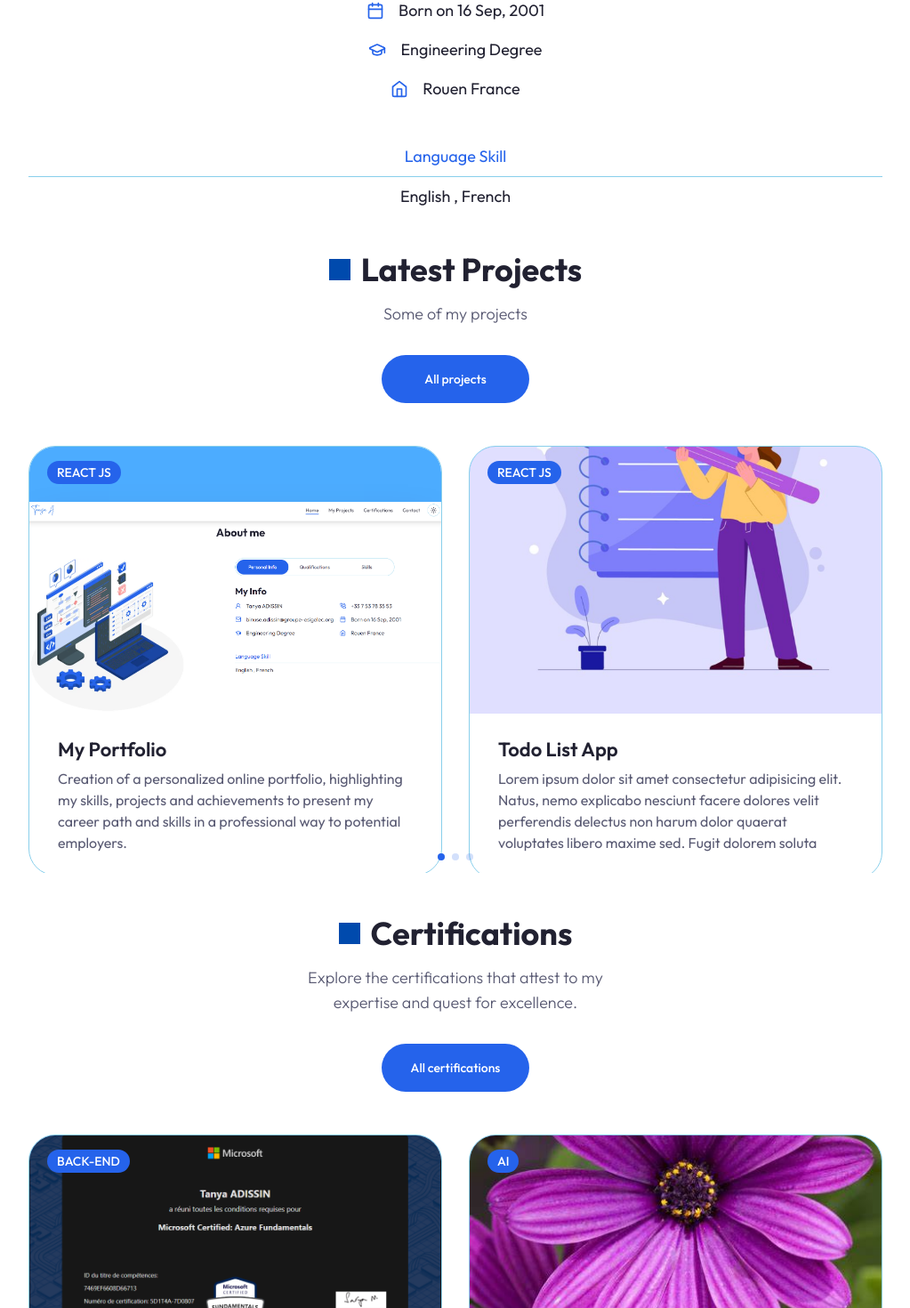
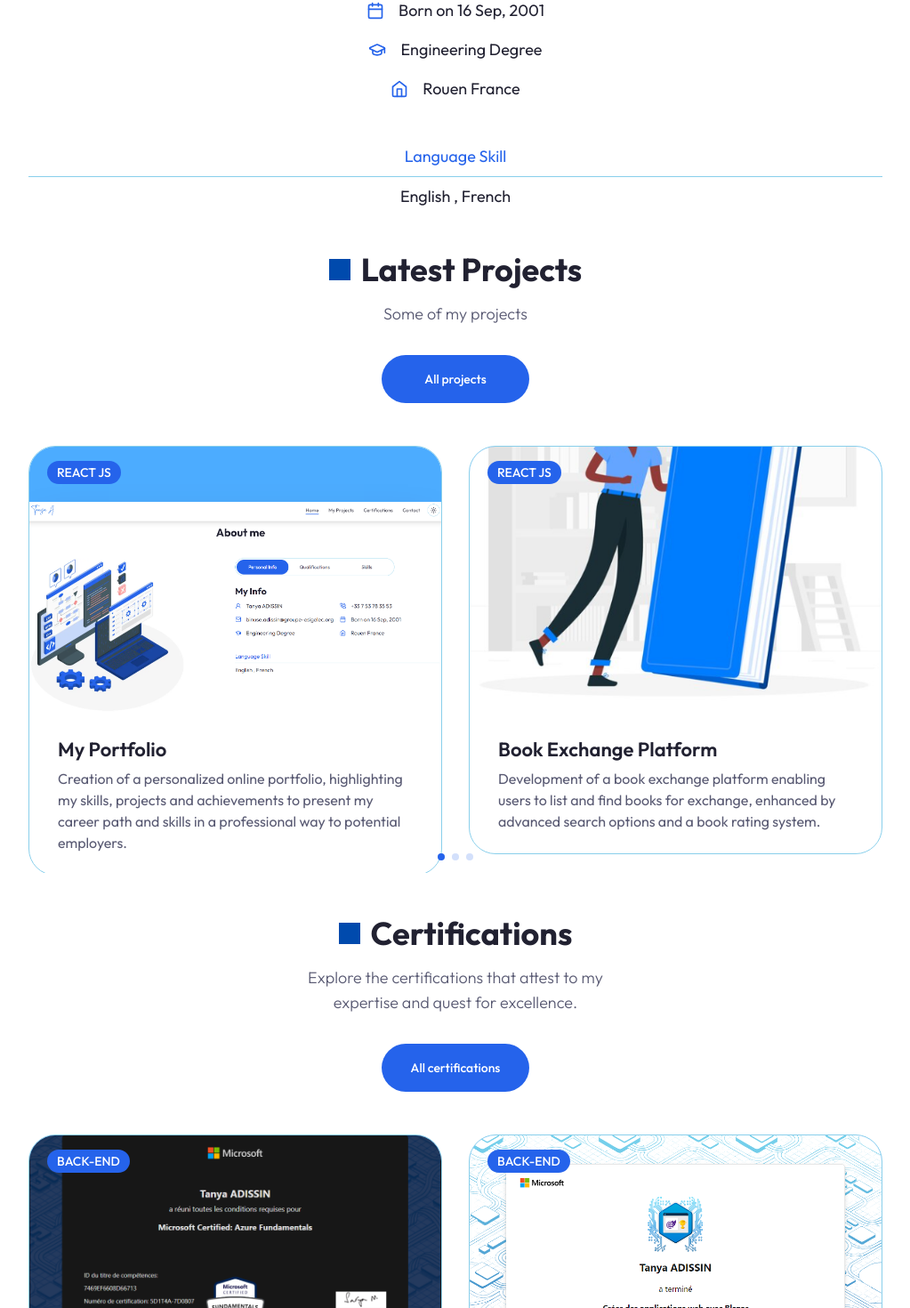
Before and after one commit to Binuse4/myportfolio, a Next.js app: page / in a window 1280 px wide. Shown: the part 1318-2788 px from the top of the page at 89% size, without its empty margins (128-1151 px from the left). Built offline with nearby package versions, Linux system fonts and the light colour scheme.

Commit message:
style: :art: Remove some part because of first deplyement

```diff
--- a/app/certifications/page.jsx
+++ b/app/certifications/page.jsx
@@ -9,11 +9,11 @@ const certificationData = [
         category: 'back-end',
         name:'Microsoft Azure Fundamentals',
     },
-    {
-      image: '/certification/certificationTest.png',
-      category: 'AI',
-      name:'Microsoft AI Fundamentals',
-    },
+    // {
+    //   image: '/certification/certificationTest.png',
+    //   category: 'AI',
+    //   name:'Microsoft AI Fundamentals',
+    // },
     {
       image: '/certification/BlazorDonet.PNG',
       category: 'back-end',
--- a/app/contact/page.jsx
+++ b/app/contact/page.jsx
@@ -43,7 +43,7 @@ const Contact = () => {
                             <div> +33 7 53 78 35 57</div>
                         </div>
                     </div>
-                   <Form/>
+                   {/* <Form/> */}
                 </div>
             </div>
         </section>
--- a/app/page.jsx
+++ b/app/page.jsx
@@ -18,7 +18,7 @@ export default function Home() {
       {/* <Services/> */}
       <Work/>
       <Certifications/>
-      <Reviews/>
+      {/* <Reviews/> */}
       <Cta/>
     </main>
   );
--- a/components/Certifications.jsx
+++ b/components/Certifications.jsx
@@ -16,18 +16,18 @@ const certificationData = [
       category: 'back-end',
       name:'Microsoft Azure Fundamentals',
   },
-  {
-    image: '/certification/certificationTest.png',
-    category: 'AI',
-    name:'Microsoft AI Fundamentals',
-  },
+  // {
+  //   image: '/certification/certificationTest.png',
+  //   category: 'AI',
+  //   name:'Microsoft AI Fundamentals',
+  // },
   {
     image: '/certification/BlazorDonet.PNG',
     category: 'back-end',
     name:'Microsoft Blazor',
   },
   {
-      image: '/certification/ReactJS.PNG',
+      image: '/certification/ReactJs.PNG',
       category: 'front-end',
       name:'ReactJS',
   },
--- a/components/Works.jsx
+++ b/components/Works.jsx
@@ -19,14 +19,14 @@ const projectData = [
         link:'/',
         github: 'https://github.com/Binuse4/myportfolio',
     },
-    {
-      image: '/work/todolist.PNG',
-      category: 'react js',
-      name:'Todo List App',
-      description: 'Lorem ipsum dolor sit amet consectetur adipisicing elit. Natus, nemo explicabo nesciunt facere dolores velit perferendis delectus non harum dolor quaerat voluptates libero maxime sed. Fugit dolorem soluta praesentium molestias.',
-      link:'/',
-      github: '/',
-    },
+    // {
+    //   image: '/work/todolist.PNG',
+    //   category: 'react js',
+    //   name:'Todo List App',
+    //   description: 'Lorem ipsum dolor sit amet consectetur adipisicing elit. Natus, nemo explicabo nesciunt facere dolores velit perferendis delectus non harum dolor quaerat voluptates libero maxime sed. Fugit dolorem soluta praesentium molestias.',
+    //   link:'/',
+    //   github: '/',
+    // },
     {
       image: '/work/bookExchange.PNG',
       category: 'react js',
@@ -59,14 +59,6 @@ const projectData = [
       link:'/',
       github: '/',
     },
-    // {
-    //   image: '/work/workTest.png',
-    //   category: '.Net',
-    //   name:'My Portfolio',
-    //   description: 'Lorem ipsum dolor sit amet consectetur adipisicing elit. Natus, nemo explicabo nesciunt facere dolores velit perferendis delectus non harum dolor quaerat voluptates libero maxime sed. Fugit dolorem soluta praesentium molestias.',
-    //   link:'/',
-    //   github: '/',
-    // },
     // {
     //   image: '/work/workTest.png',
     //   category: 'Java',
```
